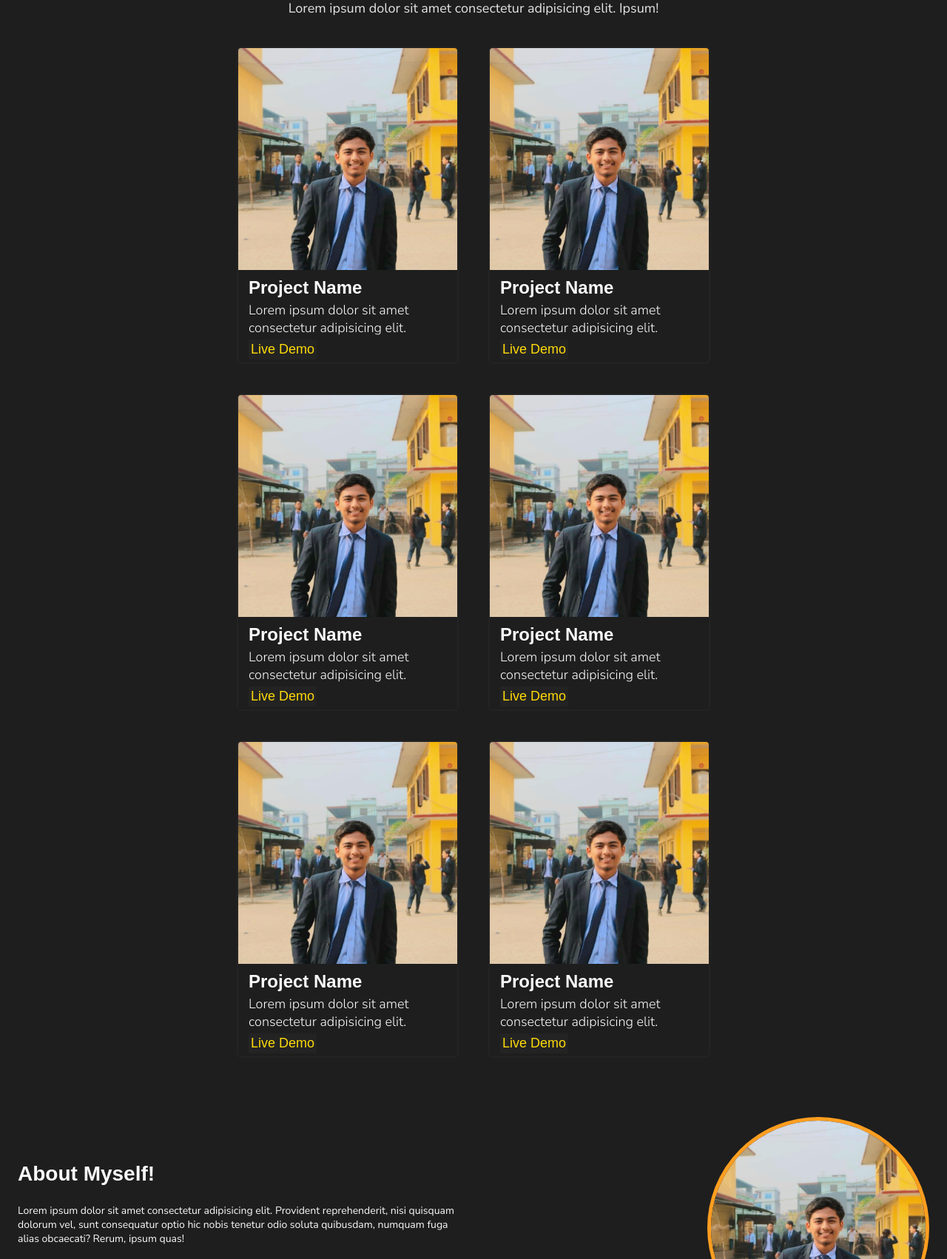
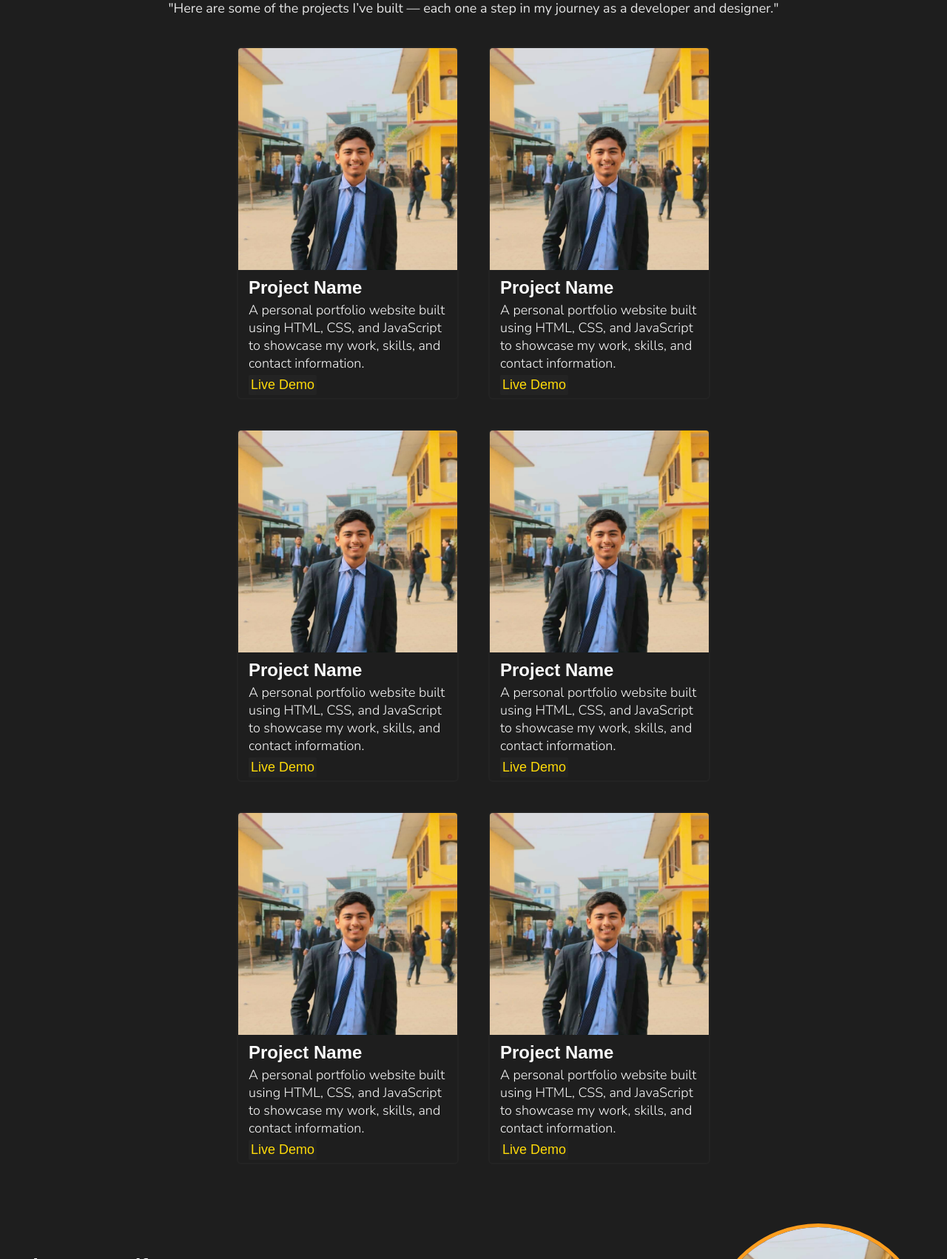
Before and after one commit to samir-adh644/Portfolio, a plain HTML site: page index.html in a window 1280 px wide. Shown: the part 682-2384 px from the top of the page at 74% size. Drawn offline with Linux system fonts and the light colour scheme; a web font is replaced by a local one.

Commit message:
Update index.html
added about myself , added projects , and project links

```diff
--- a/index.html
+++ b/index.html
@@ -8,7 +8,7 @@
   </head>
   <body>
     <nav>
-      <h3>Logo.</h3>
+      <h3>Hi!Devs</h3>
       <ul>
         <li><a href="#hero">Home</a></li>
         <li><a href="#projects">Projects</a></li>
@@ -37,9 +37,7 @@
           <span>Web Developer & Designer</span>
         </div>
         <p class="hero-desc">
-          Lorem ipsum dolor sit amet consectetur adipisicing elit. Placeat quis,
-          asperiores modi nostrum sequi tenetur eos deleniti vel sed corporis
-          officiis facere autem.
+         "I'm a passionate web developer and designer who loves crafting clean, responsive, and user-friendly websites that bring ideas to life."
         </p>
         <button class="btn-primary">Download CV</button>
       </div>
@@ -49,7 +47,7 @@
       <div class="title">
         <h2>My Projects</h2>
         <p class="sub-title">
-          Lorem ipsum dolor sit amet consectetur adipisicing elit. Ipsum!
+         "Here are some of the projects I’ve built — each one a step in my journey as a developer and designer."
         </p>
       </div>
       <div class="project-list">
@@ -60,7 +58,23 @@
           <div class="card-details">
             <h4 class="card-title">Project Name</h4>
             <p class="card-description">
-              Lorem ipsum dolor sit amet consectetur adipisicing elit.
+              A personal portfolio website built using HTML,
+              CSS, and JavaScript to showcase my work, skills,
+              and contact information.
+            </p>
+            <a href="https://samir-adh644.github.io/Portfolio/">Live Demo</a>
+          </div>
+        </div>
+        <div class="project-card">
+          <div class="project-image">
+            <img src="image.jpg" alt="" width="300" />
+          </div>
+          <div class="card-details">
+            <h4 class="card-title">Project Name</h4>
+            <p class="card-description">
+              A personal portfolio website built using HTML,
+              CSS, and JavaScript to showcase my work, skills,
+              and contact information.
             </p>
             <a href="#">Live Demo</a>
           </div>
@@ -72,7 +86,9 @@
           <div class="card-details">
             <h4 class="card-title">Project Name</h4>
             <p class="card-description">
-              Lorem ipsum dolor sit amet consectetur adipisicing elit.
+              A personal portfolio website built using HTML,
+              CSS, and JavaScript to showcase my work, skills,
+              and contact information.
             </p>
             <a href="#">Live Demo</a>
           </div>
@@ -84,7 +100,9 @@
           <div class="card-details">
             <h4 class="card-title">Project Name</h4>
             <p class="card-description">
-              Lorem ipsum dolor sit amet consectetur adipisicing elit.
+              A personal portfolio website built using HTML,
+              CSS, and JavaScript to showcase my work, skills,
+              and contact information.
             </p>
             <a href="#">Live Demo</a>
           </div>
@@ -96,7 +114,9 @@
           <div class="card-details">
             <h4 class="card-title">Project Name</h4>
             <p class="card-description">
-              Lorem ipsum dolor sit amet consectetur adipisicing elit.
+              A personal portfolio website built using HTML,
+              CSS, and JavaScript to showcase my work, skills,
+              and contact information.
             </p>
             <a href="#">Live Demo</a>
           </div>
@@ -108,21 +128,11 @@
           <div class="card-details">
             <h4 class="card-title">Project Name</h4>
             <p class="card-description">
-              Lorem ipsum dolor sit amet consectetur adipisicing elit.
+              A personal portfolio website built using HTML,
+              CSS, and JavaScript to showcase my work, skills,
+              and contact information.
             </p>
-            <a href="#">Live Demo</a>
-          </div>
-        </div>
-        <div class="project-card">
-          <div class="project-image">
-            <img src="image.jpg" alt="" width="300" />
-          </div>
-          <div class="card-details">
-            <h4 class="card-title">Project Name</h4>
-            <p class="card-description">
-              Lorem ipsum dolor sit amet consectetur adipisicing elit.
-            </p>
-            <a href="#">Live Demo</a>
+            <a href="https://samir-adh644.github.io/Portfolio/">Live Demo</a>
           </div>
         </div>
       </div>
@@ -131,10 +141,12 @@
       <div class="details">
         <h3>About Myself!</h3>
         <p>
-          Lorem ipsum dolor sit amet consectetur adipisicing elit. Provident
-          reprehenderit, nisi quisquam dolorum vel, sunt consequatur optio hic
-          nobis tenetur odio soluta quibusdam, numquam fuga alias obcaecati?
-          Rerum, ipsum quas!
+          "Hi, I’m Samir Adhikari — a web developer and designer with
+          a strong interest in building intuitive and modern web experiences.
+          I enjoy working with HTML, CSS, JavaScript, and am exploring frameworks
+          like React and Node.js. Whether it’s designing elegant UI or solving
+          complex coding problems, I love turning ideas into real, working products
+          . I’m always learning, experimenting, and leveling up my skills."
         </p>
         <div class="social-links">
           <a href="#">
@@ -154,7 +166,9 @@
       <div class="title">
         <h2>Contact Me</h2>
         <p class="sub-title">
-          Lorem ipsum dolor sit amet consectetur adipisicing elit. Ipsum!
+         Have a project in mind or just want to say hi?
+          Let’s build something awesome together — I’m just a
+          message away!
         </p>
       </div>
      <form action="https://formsubmit.co/adhikarisamir633@email.com" method="POST" />
```
